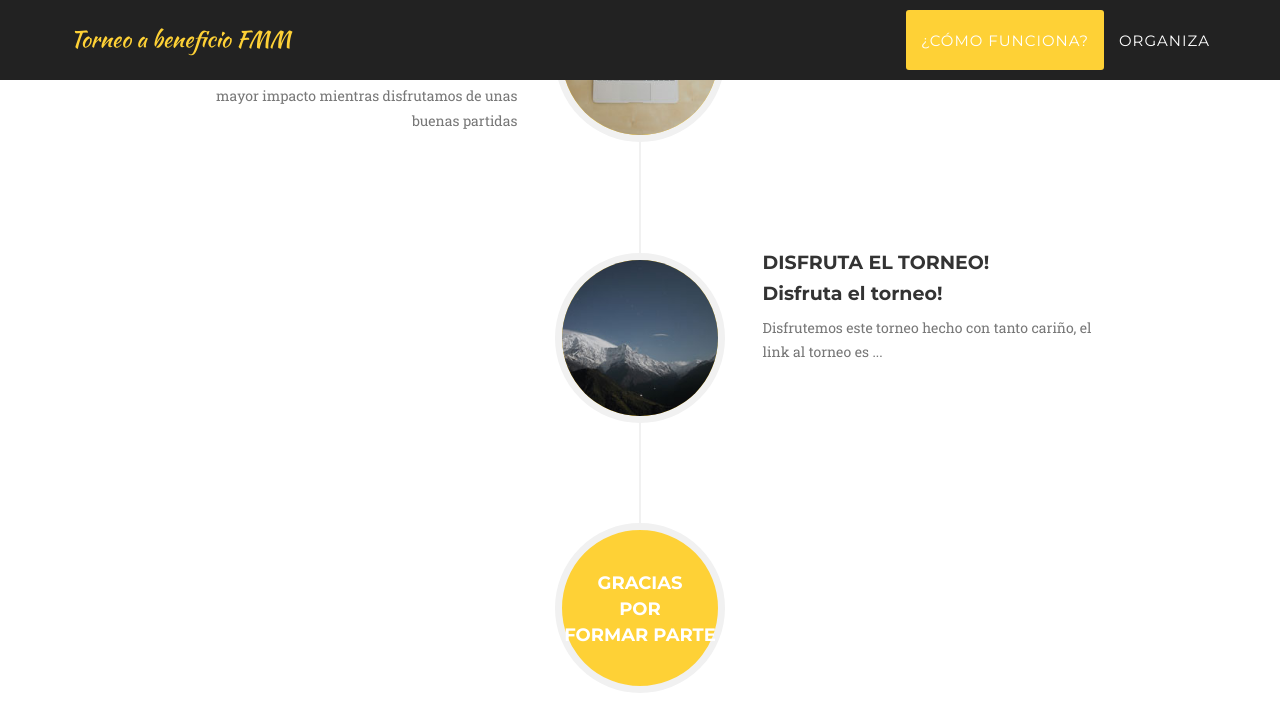
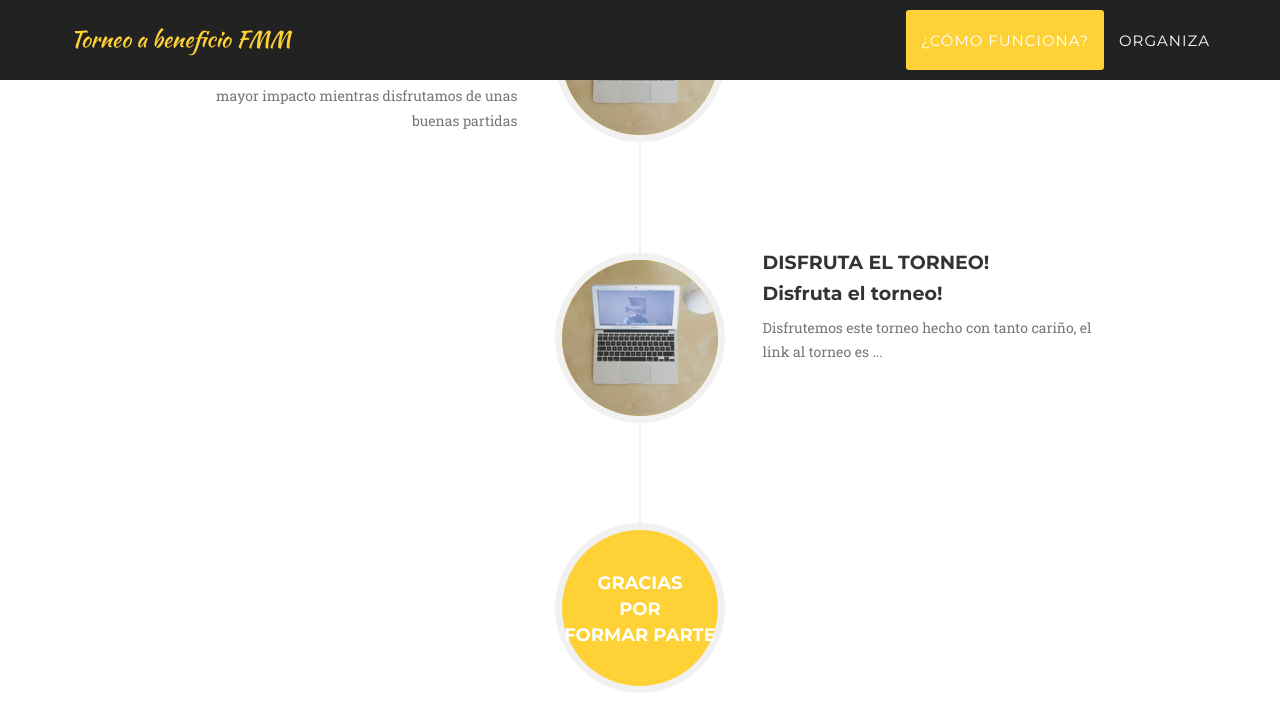
Before and after one commit to torneofundacionmoisesmellado/2021, a Jekyll site: the page built from index.html, in a window 1280 px wide and 900 px high, scrolled down 1633 px. Shown: the top 725 px of the window. Built offline with Jekyll 4.4.1, drawn with Linux system fonts in a browser that asks for light colours; some web fonts are replaced.

Commit message:
Update about.html

```diff
--- a/_includes/about.html
+++ b/_includes/about.html
@@ -54,7 +54,7 @@
                         </li>
                         <li class="timeline-inverted">
                             <div class="timeline-image">
-                                <img class="img-circle img-responsive" src="img/about/4.jpg" alt="">
+                                <img class="img-circle img-responsive" src="img/about/3.jpg" alt="">
                             </div>
                             <div class="timeline-panel">
                                 <div class="timeline-heading">
```
